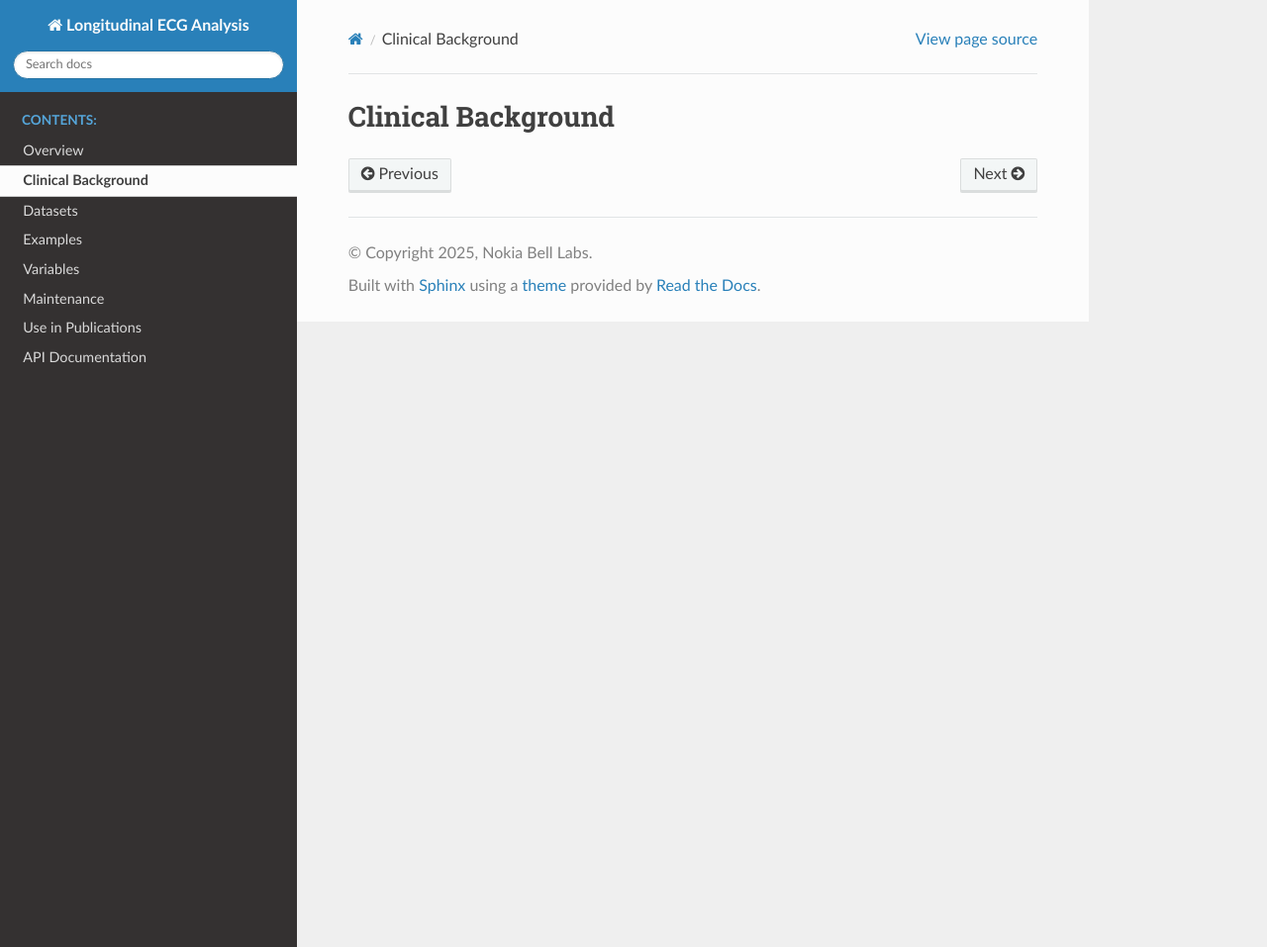
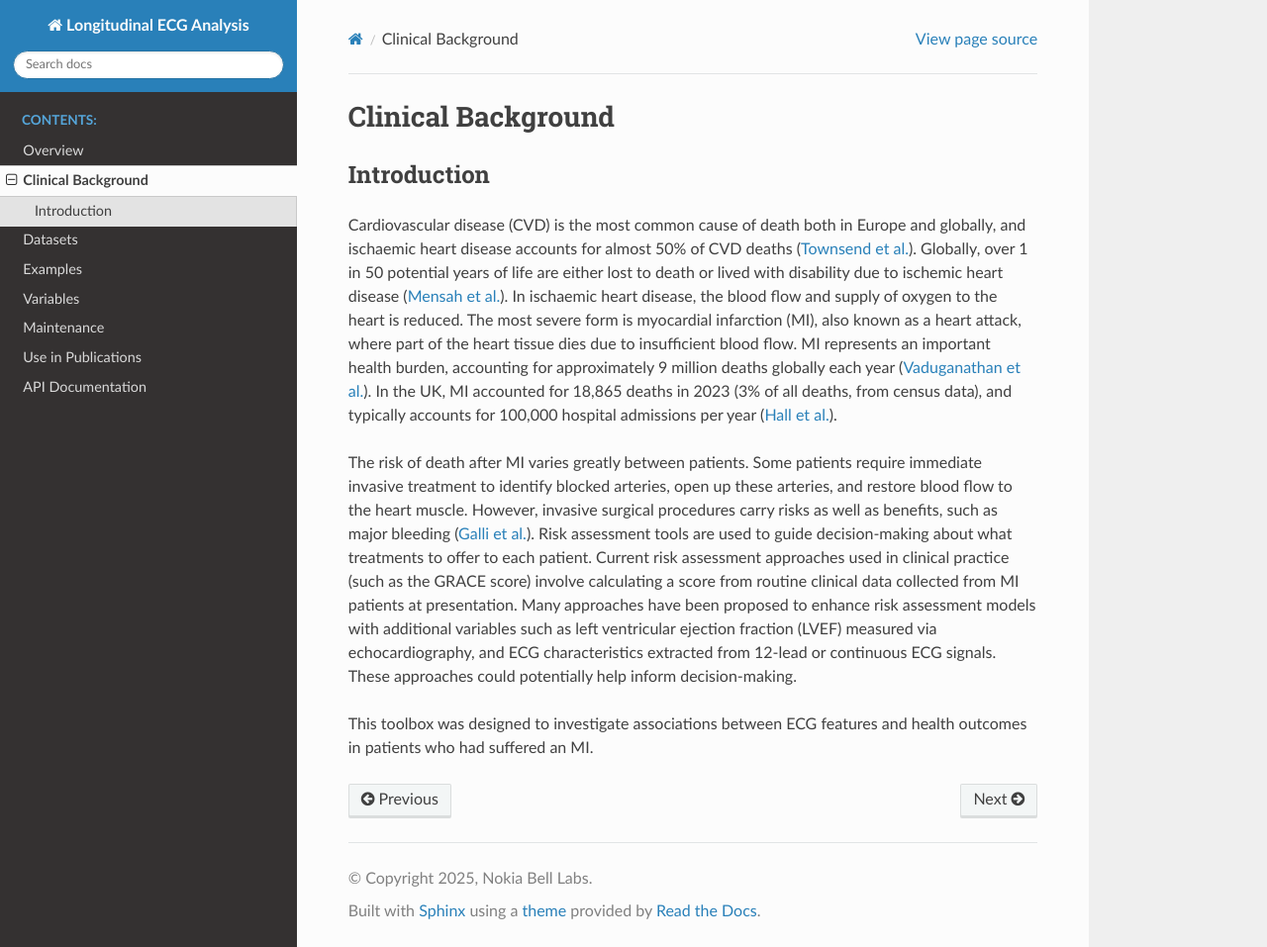
Before and after one commit to Nokia-Bell-Labs/longitudinal-ecg-analysis, a Sphinx documentation site: the page built from docs/source/background.rst, in a window 1280 px wide and 957 px high. Shown: the whole window at 99% size. Built offline with Sphinx 7.4.7 and the Read the Docs theme 3.1.0, drawn with Linux system fonts in a browser that asks for light colours.

Commit message:
brief update

```diff
--- a/docs/source/background.rst
+++ b/docs/source/background.rst
@@ -2,3 +2,12 @@
 
 Clinical Background
 ===================
+
+Introduction
+------------
+
+Cardiovascular disease (CVD) is the most common cause of death both in Europe and globally, and ischaemic heart disease accounts for almost 50\% of CVD deaths (`Townsend et al. <https://doi.org/10.1038/s41569-021-00607-3>`_). Globally, over 1 in 50 potential years of life are either lost to death or lived with disability due to ischemic heart disease (`Mensah et al. <https://doi.org/10.1016/j.jacc.2023.11.007>`_). In ischaemic heart disease, the blood flow and supply of oxygen to the heart is reduced. The most severe form is myocardial infarction (MI), also known as a heart attack, where part of the heart tissue dies due to insufficient blood flow. MI represents an important health burden, accounting for approximately 9 million deaths globally each year (`Vaduganathan et al. <https://doi.org/10.1016/j.jacc.2022.11.005>`_). In the UK, MI accounted for 18,865 deaths in 2023 (3\% of all deaths, from census data), and typically accounts for 100,000 hospital admissions per year (`Hall et al. <https://doi.org/10.1371/journal.pmed.1004343>`_).
+
+The risk of death after MI varies greatly between patients. Some patients require immediate invasive treatment to identify blocked arteries, open up these arteries, and restore blood flow to the heart muscle. However, invasive surgical procedures carry risks as well as benefits, such as major bleeding (`Galli et al. <https://doi.org/10.31083/j.rcm2308286>`_). Risk assessment tools are used to guide decision-making about what treatments to offer to each patient. Current risk assessment approaches used in clinical practice (such as the GRACE score) involve calculating a score from routine clinical data collected from MI patients at presentation. Many approaches have been proposed to enhance risk assessment models with additional variables such as left ventricular ejection fraction (LVEF) measured via echocardiography, and ECG characteristics extracted from 12-lead or continuous ECG signals. These approaches could potentially help inform decision-making.
+
+This toolbox was designed to investigate associations between ECG features and health outcomes in patients who had suffered an MI.
```
